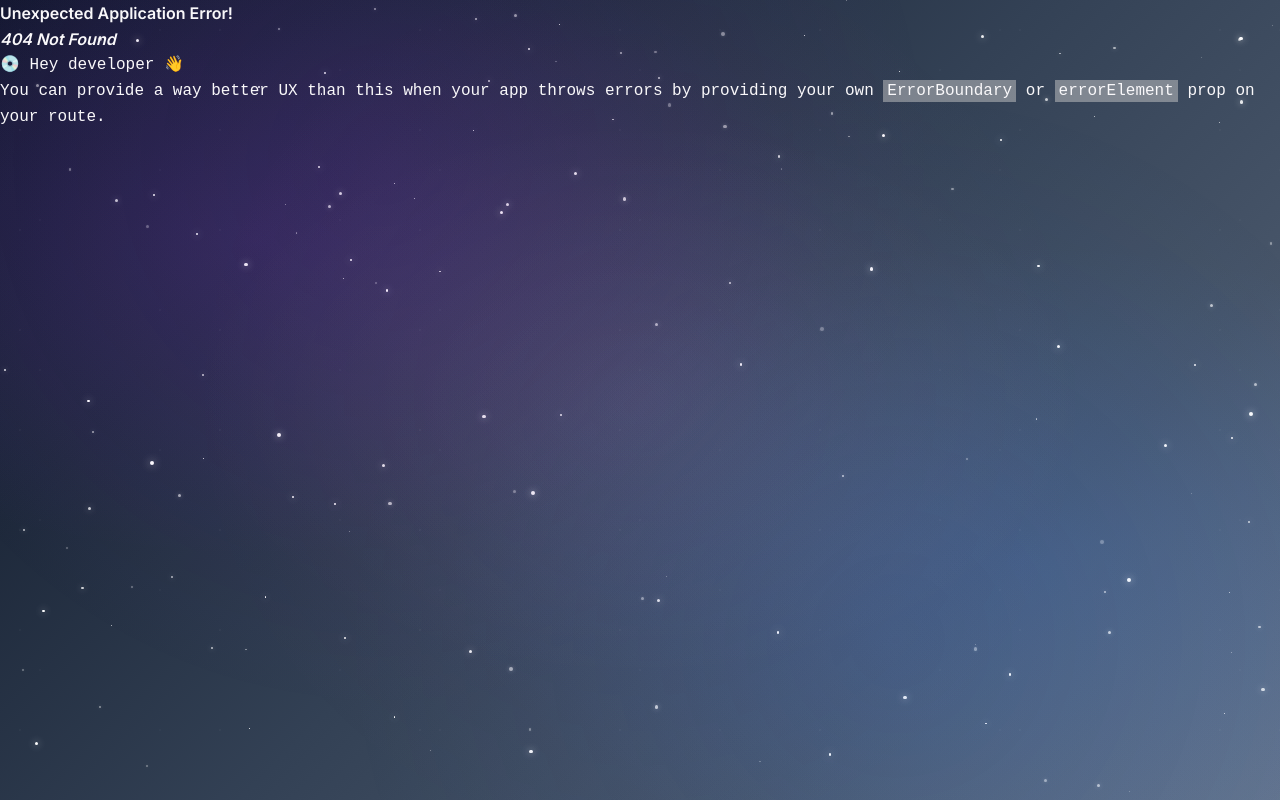
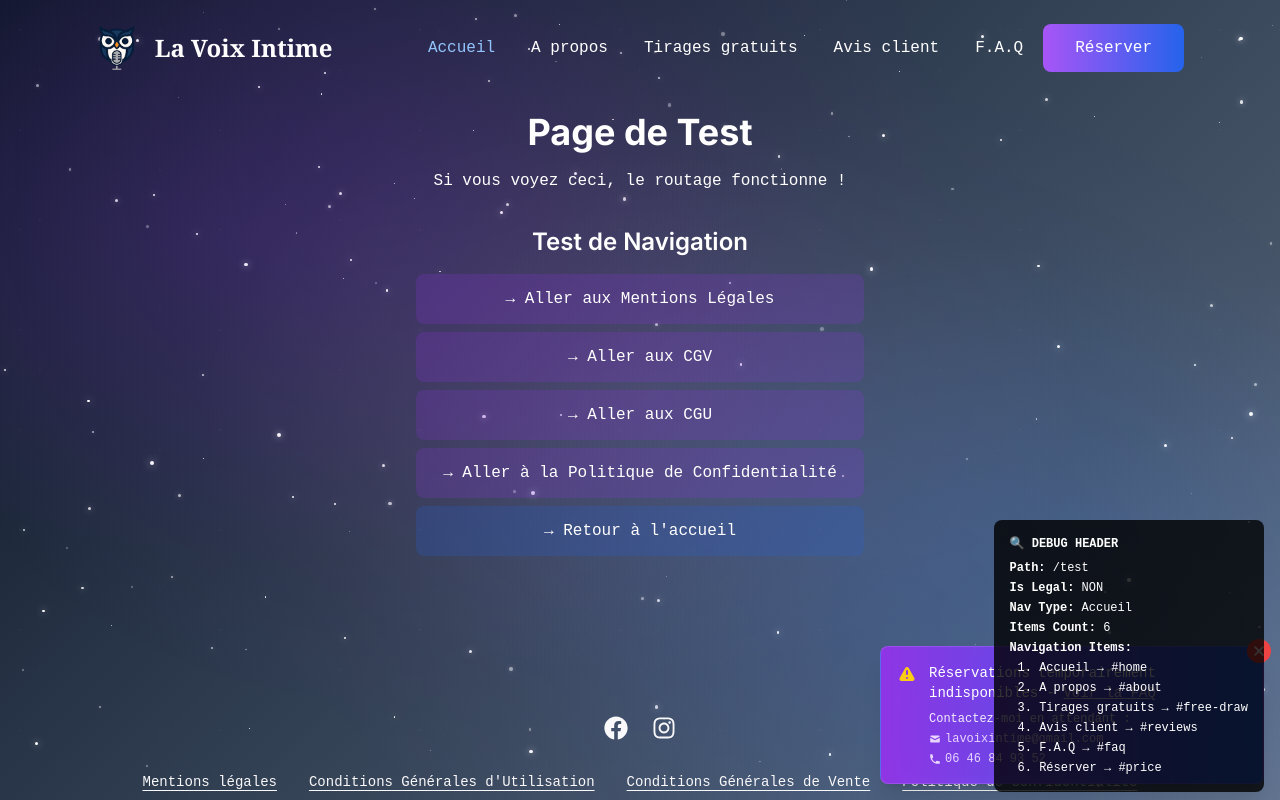
Before and after one commit to PierreMaze/la-voix-intime, a React (Vite) app: page /test in a window 1280 px wide. Before the commit this address had no page. Shown: the top 800 px of the page. Built offline with nearby package versions, Linux system fonts and the light colour scheme.

Commit message:
Ajout d'une nouvelle page de test et d'un composant de débogage pour faciliter le développement. Mise à jour des routes dans App.jsx et des liens dans le Footer et le Header pour intégrer les nouvelles pages légales. Amélioration de la gestion de la navigation en fonction des pages légales.

```diff
--- a/src/components/layout/Footer.jsx
+++ b/src/components/layout/Footer.jsx
@@ -44,22 +44,22 @@ const Footer = () => {
         {/* Liens légaux - Mobile: colonne, Desktop: ligne */}
         <div className="flex flex-col items-center justify-center gap-4 px-2 md:flex-row md:gap-8 mb-8">
           <Link
-            to="/legal-notices"
+            to="/mentions-legales"
             className="text-sm underline transition-colors underline-offset-4 hover:text-purple-300">
             Mentions légales
           </Link>
           <Link
-            to="/general-conditions-of-use"
+            to="/conditions-generales-utilisation"
             className="text-sm underline transition-colors underline-offset-4 hover:text-purple-300">
             Conditions Générales d'Utilisation
           </Link>
           <Link
-            to="/general-conditions-of-sale"
+            to="/conditions-generales-vente"
             className="text-sm underline transition-colors underline-offset-4 hover:text-purple-300">
             Conditions Générales de Vente
           </Link>
           <Link
-            to="/privacy-policy"
+            to="/politique-confidentialite"
             className="text-sm underline transition-colors underline-offset-4 hover:text-purple-300">
             Politique de confidentialité
           </Link>
--- a/src/components/layout/Header.jsx
+++ b/src/components/layout/Header.jsx
@@ -1,6 +1,6 @@
 import { AnimatePresence, motion } from "framer-motion";
 import { useCallback, useEffect, useMemo, useState } from "react";
-import { Link, useLocation } from "react-router-dom";
+import { Link, useLocation, useNavigate } from "react-router-dom";
 import Logo from "../../../assets/img/logo-la-voix-intime.png";
 
 const navigationItems = [
@@ -11,10 +11,6 @@ const navigationItems = [
   {
     label: "A propos",
     path: "#about",
-  },
-  {
-    label: "Mes tarifs",
-    path: "#price",
   },
   {
     label: "Tirages gratuits",
@@ -34,12 +30,40 @@ const navigationItems = [
   },
 ];
 
+const legalNavigationItems = [
+  {
+    label: "Accueil",
+    path: "/",
+  },
+  {
+    label: "Mentions Légales",
+    path: "/mentions-legales",
+  },
+  {
+    label: "Conditions Générales d'Utilisation",
+    path: "/conditions-generales-utilisation",
+  },
+  {
+    label: "Conditions Générales de Vente",
+    path: "/conditions-generales-vente",
+  },
+  {
+    label: "Politique de Confidentialité",
+    path: "/politique-confidentialite",
+  },
+  {
+    label: "Réserver",
+    path: "/#price",
+  },
+];
+
 const Header = () => {
   const [isScrolled, setIsScrolled] = useState(false);
   const [isMobileMenuOpen, setIsMobileMenuOpen] = useState(false);
   const [activeSection, setActiveSection] = useState("home");
   const [isVisible, setIsVisible] = useState(false);
   const location = useLocation();
+  const navigate = useNavigate();
 
   // Mémoriser les sections pour éviter de les recalculer à chaque rendu
   const sections = useMemo(
@@ -47,10 +71,27 @@ const Header = () => {
     []
   );
 
+  // Déterminer si on est sur une page légale
+  const isLegalPage = useMemo(() => {
+    return (
+      location.pathname.includes("/mentions-legales") ||
+      location.pathname.includes("/conditions-generales-utilisation") ||
+      location.pathname.includes("/conditions-generales-vente") ||
+      location.pathname.includes("/politique-confidentialite")
+    );
+  }, [location.pathname]);
+
+  // Sélectionner les éléments de navigation appropriés
+  const currentNavigationItems = useMemo(() => {
+    return isLegalPage ? legalNavigationItems : navigationItems;
+  }, [isLegalPage]);
+
   // Optimiser la fonction de gestion du scroll
   const handleScroll = useCallback(() => {
     setIsScrolled(window.scrollY > 0);
 
+    // Ne gérer le scroll que sur la page d'accueil
+    if (!isLegalPage) {
       const currentSection = sections.find((section) => {
         const element = document.getElementById(section);
         if (element) {
@@ -63,7 +104,8 @@ const Header = () => {
       if (currentSection) {
         setActiveSection(currentSection);
       }
-  }, [sections]);
+    }
+  }, [sections, isLegalPage]);
 
   useEffect(() => {
     const timer = setTimeout(() => {
@@ -80,7 +122,11 @@ const Header = () => {
 
   useEffect(() => {
     setIsMobileMenuOpen(false);
-  }, [location]);
+    // Réinitialiser l'état de la navigation quand on change de page
+    if (isLegalPage) {
+      setActiveSection("home");
+    }
+  }, [location, isLegalPage]);
 
   // Bloquer le scroll quand le menu mobile est ouvert
   useEffect(() => {
@@ -97,14 +143,28 @@ const Header = () => {
   }, [isMobileMenuOpen]);
 
   // Optimiser la fonction de navigation
-  const handleNavClick = useCallback((path) => {
+  const handleNavClick = useCallback(
+    (path) => {
       if (path.startsWith("#")) {
         const element = document.getElementById(path.substring(1));
         if (element) {
           element.scrollIntoView({ behavior: "smooth" });
         }
+      } else if (path.startsWith("/#")) {
+        // Navigation vers une section spécifique de la page d'accueil
+        const section = path.substring(2); // Enlever "/#" pour obtenir "price"
+        navigate("/");
+        // Attendre que la navigation soit terminée, puis faire défiler
+        setTimeout(() => {
+          const element = document.getElementById(section);
+          if (element) {
+            element.scrollIntoView({ behavior: "smooth" });
           }
-  }, []);
+        }, 100);
+      }
+    },
+    [navigate]
+  );
 
   // Fonction pour gérer le clic sur le logo
   const handleLogoClick = useCallback(
@@ -148,27 +208,44 @@ const Header = () => {
 
           {/* Navigation desktop */}
           <div className="hidden items-center space-x-1 md:flex 2xl:text-xl">
-            {navigationItems.map((item) =>
-              item.label === "Réserver" ? (
+            {currentNavigationItems.map((item) => {
+              // Gestion spéciale pour le bouton Réserver
+              if (item.label === "Réserver") {
+                return (
                   <button
                     key={item.path}
                     onClick={() => handleNavClick(item.path)}
                     className="px-8 py-3 text-base font-medium text-white rounded-lg transition-all duration-300 transform bg-gradient-to-r from-purple-500 to-blue-600 hover:from-purple-600 hover:to-blue-700 hover:scale-105">
                     {item.label}
                   </button>
-              ) : (
+                );
+              }
+
+              // Navigation pour les pages légales
+              if (isLegalPage) {
+                return (
+                  <Link
+                    key={item.path}
+                    to={item.path}
+                    className="px-4 py-2 text-white transition-colors hover:text-blue-300">
+                    {item.label}
+                  </Link>
+                );
+              }
+
+              // Navigation normale pour la page d'accueil
+              return (
                 <button
                   key={item.path}
                   onClick={() => handleNavClick(item.path)}
                   className={`px-4 py-2 transition-colors ${
                     activeSection === item.path.substring(1)
                       ? "text-blue-300"
-                      : "text-white hover:text-blue-300"
-                  }`}>
+                      : "text-white hover:text-blue-300"}`}>
                   {item.label}
                 </button>
-              )
-            )}
+              );
+            })}
           </div>
 
           {/* Bouton menu mobile */}
@@ -177,8 +254,7 @@ const Header = () => {
             onClick={() => setIsMobileMenuOpen(!isMobileMenuOpen)}>
             <svg
               className={`w-8 h-8 ${
-                isMobileMenuOpen ? "text-red-500" : "text-white"
-              }`}
+                isMobileMenuOpen ? "text-red-500" : "text-white"}`}
               fill="none"
               stroke="currentColor"
               viewBox="0 0 24 24">
@@ -238,8 +314,9 @@ const Header = () => {
                 {/* Liens de navigation */}
                 <div className="flex-1 p-6">
                   <nav className="space-y-4">
-                    {navigationItems.map((item, index) =>
-                      item.label === "Réserver" ? (
+                    {currentNavigationItems.map((item, index) => {
+                      if (item.label === "Réserver") {
+                        return (
                           <motion.div
                             key={item.path}
                             initial={{ opacity: 0, x: 20 }}
@@ -258,7 +335,32 @@ const Header = () => {
                               {item.label}
                             </button>
                           </motion.div>
-                      ) : (
+                        );
+                      } else if (isLegalPage) {
+                        // Navigation pour les pages légales
+                        return (
+                          <motion.div
+                            key={item.path}
+                            initial={{ opacity: 0, x: 20 }}
+                            animate={{ opacity: 1, x: 0 }}
+                            transition={{
+                              duration: 0.3,
+                              delay: index * 0.1,
+                              ease: "easeOut",
+                            }}>
+                            <Link
+                              to={item.path}
+                              onClick={() => setIsMobileMenuOpen(false)}
+                              className="block px-4 py-3 w-full text-left rounded-lg transition-all duration-200 text-purple-300 hover:text-white">
+                              <span className="text-lg font-medium transition-transform duration-200 group-hover:translate-x-1">
+                                {item.label}
+                              </span>
+                            </Link>
+                          </motion.div>
+                        );
+                      } else {
+                        // Navigation normale pour la page d'accueil - garder exactement comme avant
+                        return (
                           <motion.button
                             key={item.path}
                             initial={{ opacity: 0, x: 20 }}
@@ -275,14 +377,14 @@ const Header = () => {
                             className={`w-full text-left px-4 py-3 rounded-lg transition-all duration-200 group ${
                               activeSection === item.path.substring(1)
                                 ? "bg-gray-50/10 text-gray-50 border border-gray-50/70"
-                              : "text-purple-300"
-                          }`}>
+                                : "text-purple-300"}`}>
                             <span className="text-lg font-medium transition-transform duration-200 group-hover:translate-x-1">
                               {item.label}
                             </span>
                           </motion.button>
-                      )
-                    )}
+                        );
+                      }
+                    })}
                   </nav>
                 </div>
               </motion.div>
--- a/src/components/layout/index.jsx
+++ b/src/components/layout/index.jsx
@@ -1,5 +1,6 @@
 import { Outlet } from "react-router-dom";
 import InfoBanner from "../features/InfoBanner";
+import HeaderDebug from "../test-debug/HeaderDebug";
 import Footer from "./Footer";
 import Header from "./Header";
 
@@ -12,6 +13,8 @@ const Layout = () => {
         <Outlet />
       </main>
       <Footer />
+      {/* Debug temporaire - à supprimer après */}
+      <HeaderDebug />
     </div>
   );
 };
--- /dev/null
+++ b/src/components/test-debug/HeaderDebug.jsx
@@ -0,0 +1,74 @@
+import { useLocation } from "react-router-dom";
+
+const HeaderDebug = () => {
+  const location = useLocation();
+
+  // Logique de détection des pages légales (copiée du Header)
+  const isLegalPage =
+    location.pathname.includes("/mentions-legales") ||
+    location.pathname.includes("/conditions-generales-utilisation") ||
+    location.pathname.includes("/conditions-generales-vente") ||
+    location.pathname.includes("/politique-confidentialite");
+
+  // Tableaux de navigation (copiés du Header)
+  const navigationItems = [
+    { label: "Accueil", path: "#home" },
+    { label: "A propos", path: "#about" },
+    { label: "Tirages gratuits", path: "#free-draw" },
+    { label: "Avis client", path: "#reviews" },
+    { label: "F.A.Q", path: "#faq" },
+    { label: "Réserver", path: "#price" },
+  ];
+
+  const legalNavigationItems = [
+    { label: "Accueil", path: "/" },
+    { label: "Mentions Légales", path: "/mentions-legales" },
+    {
+      label: "Conditions Générales d'Utilisation",
+      path: "/conditions-generales-utilisation",
+    },
+    {
+      label: "Conditions Générales de Vente",
+      path: "/conditions-generales-vente",
+    },
+    {
+      label: "Politique de Confidentialité",
+      path: "/politique-confidentialite",
+    },
+    { label: "Réserver", path: "/#price" },
+  ];
+
+  const currentNavigationItems = isLegalPage
+    ? legalNavigationItems
+    : navigationItems;
+
+  return (
+    <div className="fixed z-50 p-4 text-xs text-white rounded-lg bottom-2 right-4 bg-black/80 max-w-xs">
+      <div className="font-bold mb-2">🔍 DEBUG HEADER</div>
+      <div className="space-y-1">
+        <div>
+          <strong>Path:</strong> {location.pathname}
+        </div>
+        <div>
+          <strong>Is Legal:</strong> {isLegalPage ? "OUI" : "NON"}
+        </div>
+        <div>
+          <strong>Nav Type:</strong> {isLegalPage ? "Légale" : "Accueil"}
+        </div>
+        <div>
+          <strong>Items Count:</strong> {currentNavigationItems.length}
+        </div>
+        <div className="mt-2">
+          <strong>Navigation Items:</strong>
+        </div>
+        {currentNavigationItems.map((item, index) => (
+          <div key={index} className="text-xs ml-2">
+            {index + 1}. {item.label} → {item.path}
+          </div>
+        ))}
+      </div>
+    </div>
+  );
+};
+
+export default HeaderDebug;
--- /dev/null
+++ b/src/components/test-debug/TestPage.jsx
@@ -0,0 +1,44 @@
+import { Link } from "react-router-dom";
+
+const TestPage = () => {
+  return (
+    <div className="pt-16 pb-8 text-center text-white">
+      <h1 className="text-4xl font-bold mb-4">Page de Test</h1>
+      <p className="mb-8">Si vous voyez ceci, le routage fonctionne !</p>
+
+      <div className="mx-auto space-y-4 max-w-md">
+        <h2 className="text-2xl font-semibold mb-4">Test de Navigation</h2>
+
+        <div className="space-y-2">
+          <Link
+            to="/mentions-legales"
+            className="block p-3 rounded-lg transition-colors bg-purple-600/20 hover:bg-purple-600/30">
+            → Aller aux Mentions Légales
+          </Link>
+          <Link
+            to="/conditions-generales-vente"
+            className="block p-3 rounded-lg transition-colors bg-purple-600/20 hover:bg-purple-600/30">
+            → Aller aux CGV
+          </Link>
+          <Link
+            to="/conditions-generales-utilisation"
+            className="block p-3 rounded-lg transition-colors bg-purple-600/20 hover:bg-purple-600/30">
+            → Aller aux CGU
+          </Link>
+          <Link
+            to="/politique-confidentialite"
+            className="block p-3 rounded-lg transition-colors bg-purple-600/20 hover:bg-purple-600/30">
+            → Aller à la Politique de Confidentialité
+          </Link>
+          <Link
+            to="/"
+            className="block p-3 rounded-lg transition-colors bg-blue-600/20 hover:bg-blue-600/30">
+            → Retour à l'accueil
+          </Link>
+        </div>
+      </div>
+    </div>
+  );
+};
+
+export default TestPage;
```
Also changed, not shown: src/App.jsx (+9 -4 lines). Lines whose indentation alone changed are shown as unchanged.
